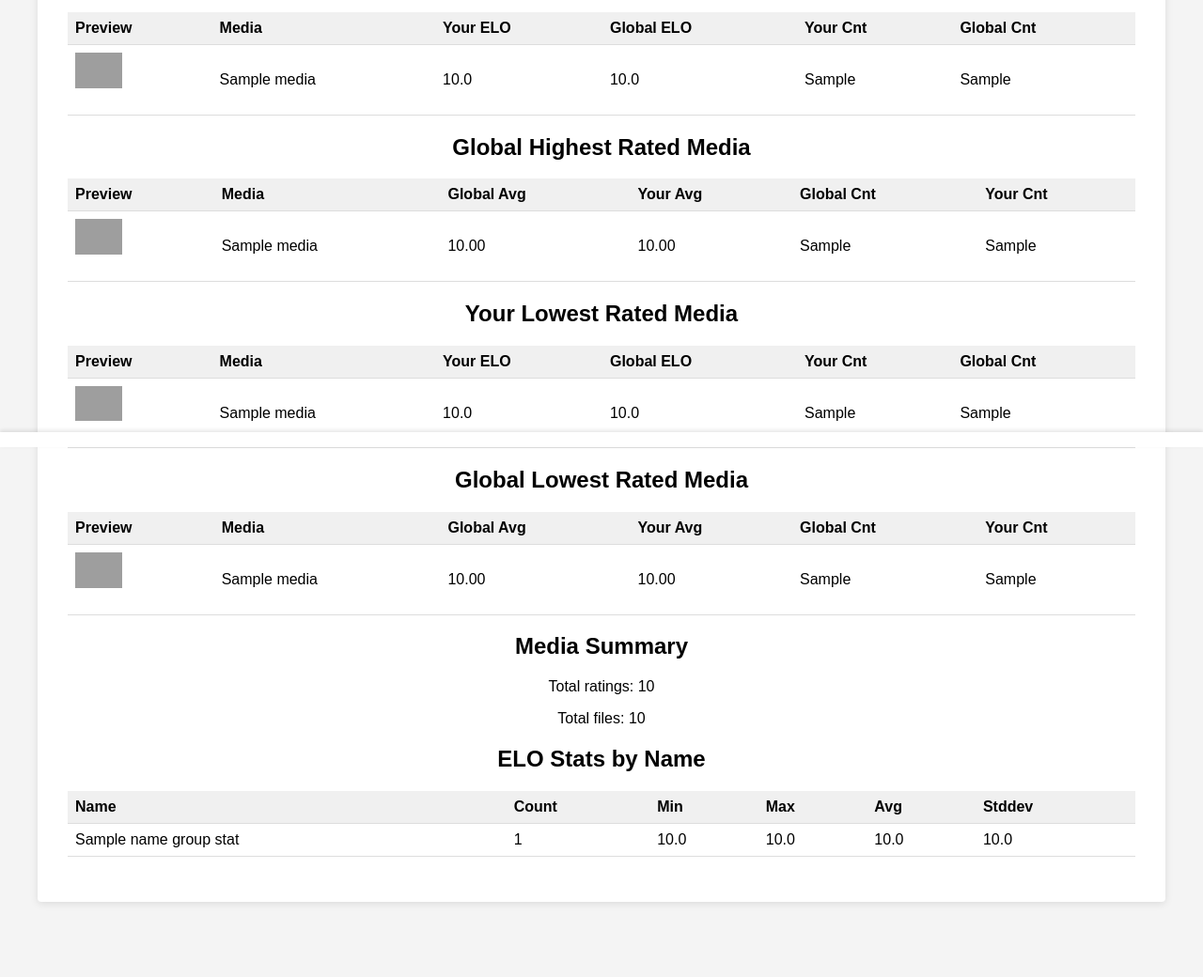
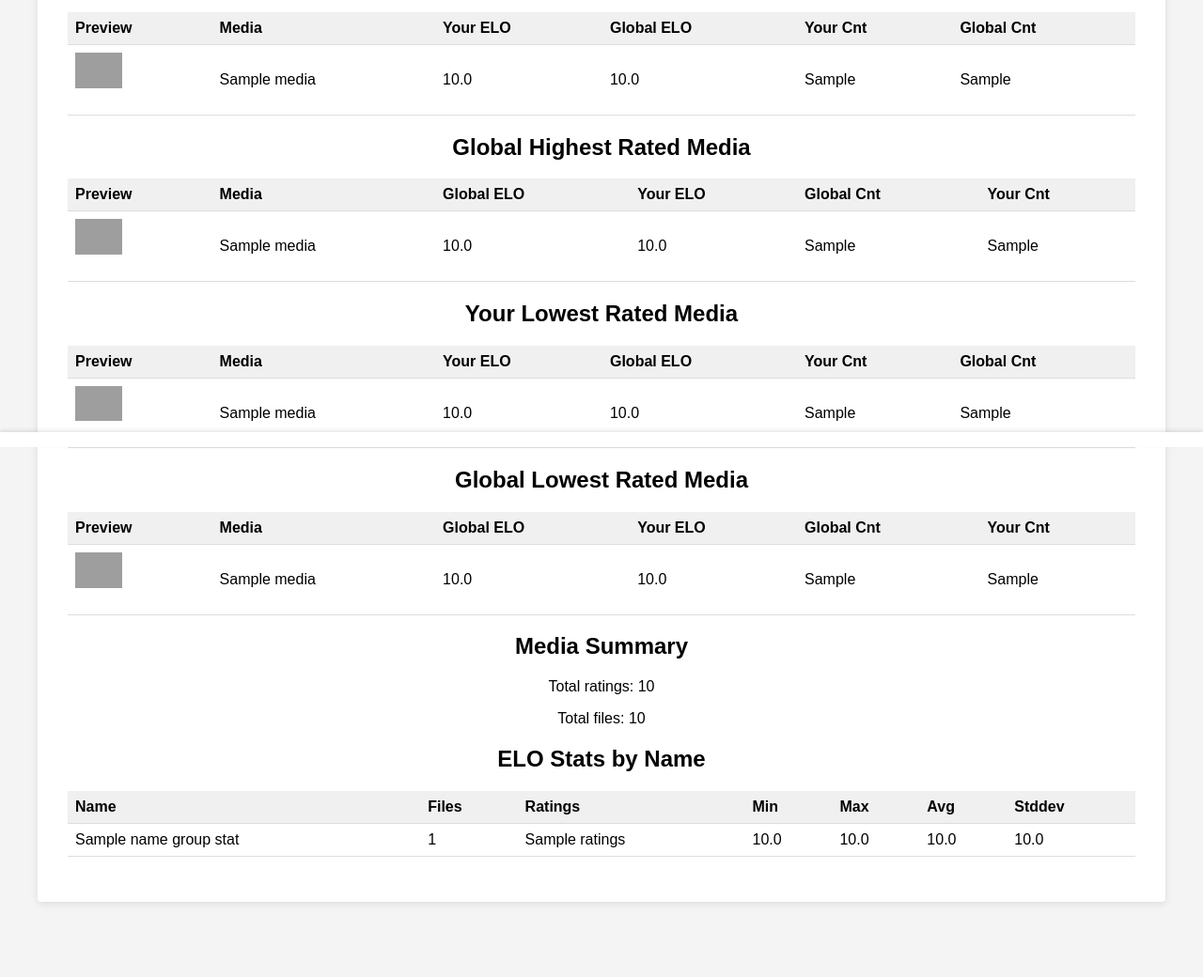
Before and after one commit to mullinmax/ranker, a FastAPI app: template app/templates/stats.html in a window 1280 px wide. Shown: the part 324-1364 px from the top of the page at 94% size. Run offline with FastAPI, Linux system fonts and the light colour scheme; the template is opened without the code that fills it: most values are stand-ins (such as "Sample title", 1, 10 or a date in 2020); parts of the project's set-up code (start-up, migrations or seed data) failed here and were passed over; grey boxes are pictures that could not be loaded.

Commit message:
Use ELO everywhere and show counts

```diff
--- a/app/main.py
+++ b/app/main.py
@@ -103,9 +103,7 @@ def list_users() -> list[str]:
 def get_media_file_summary() -> tuple[int, list[tuple[str, int]]]:
     """Return total media count and counts by normalized name."""
     files = [
-        f
-        for f in os.listdir(MEDIA_DIR)
-        if os.path.isfile(os.path.join(MEDIA_DIR, f))
+        f for f in os.listdir(MEDIA_DIR) if os.path.isfile(os.path.join(MEDIA_DIR, f))
     ]
     total = len(files)
     counts: dict[str, int] = {}
@@ -122,9 +120,7 @@ def get_media_file_summary() -> tuple[int, list[tuple[str, int]]]:
 def get_media_files(username: str, count: int) -> list[str]:
     """Return a shuffled list of media files for ranking."""
     files = [
-        f
-        for f in os.listdir(MEDIA_DIR)
-        if os.path.isfile(os.path.join(MEDIA_DIR, f))
+        f for f in os.listdir(MEDIA_DIR) if os.path.isfile(os.path.join(MEDIA_DIR, f))
     ]
     if not files:
         return []
@@ -209,9 +205,12 @@ def delete_user(username: str) -> None:
     conn.commit()
     conn.close()
 
+
 def get_user_media_stats(
     username: str, limit: int = 5
-) -> tuple[list[tuple[str, float, float, int, int]], list[tuple[str, float, float, int, int]]]:
+) -> tuple[
+    list[tuple[str, float, float, int, int]], list[tuple[str, float, float, int, int]]
+]:
     """Return a user's highest and lowest ELO rated media with global ELO."""
     conn = sqlite3.connect(DATABASE)
     cur = conn.cursor()
@@ -233,48 +232,51 @@ def get_user_media_stats(
     return highest, lowest
 
 
-def get_global_media_stats_with_user(
-    username: str, limit: int = 5
-) -> tuple[list[tuple[str, float, float | None, int, int]], list[tuple[str, float, float | None, int, int]]]:
-    """Return global stats with the requesting user's average for each item."""
+def get_global_media_stats_with_user(username: str, limit: int = 5) -> tuple[
+    list[tuple[str, float, float | None, int, int]],
+    list[tuple[str, float, float | None, int, int]],
+]:
+    """Return global ELO stats with the requesting user's ELO for each item."""
     conn = sqlite3.connect(DATABASE)
     cur = conn.cursor()
-    query_global = """
-        SELECT m.filename, AVG(score), COUNT(*) FROM (
-            SELECT first_id AS media_id, 1 AS score FROM rankings
-            UNION ALL SELECT second_id, 2 FROM rankings
-            UNION ALL SELECT third_id, 3 FROM rankings
-            UNION ALL SELECT fourth_id, 4 FROM rankings
-        ) r JOIN media m ON m.id = r.media_id
-        GROUP BY m.filename
-    """
-    cur.execute(query_global)
+    cur.execute("SELECT filename, elo, rating_count FROM media")
     global_rows = cur.fetchall()
     if not global_rows:
         conn.close()
         return [], []
-    query_user = """
-        SELECT m.filename, AVG(score), COUNT(*) FROM (
-            SELECT first_id AS media_id, 1 AS score FROM rankings WHERE username=?
-            UNION ALL SELECT second_id, 2 FROM rankings WHERE username=?
-            UNION ALL SELECT third_id, 3 FROM rankings WHERE username=?
-            UNION ALL SELECT fourth_id, 4 FROM rankings WHERE username=?
-        ) r JOIN media m ON m.id = r.media_id
-        GROUP BY m.filename
-    """
-    cur.execute(query_user, (username, username, username, username))
+    cur.execute(
+        """
+        SELECT m.filename, um.elo, um.rating_count
+        FROM user_media um JOIN media m ON um.media_id = m.id
+        WHERE um.username=?
+        """,
+        (username,),
+    )
     user_rows = {row[0]: (row[1], row[2]) for row in cur.fetchall()}
     conn.close()
-    global_rows.sort(key=lambda r: r[1])
+
+    global_rows.sort(key=lambda r: r[1], reverse=True)
     highest = global_rows[:limit]
     lowest = global_rows[-limit:][::-1]
     highest = [
-        (m, g_avg, user_rows.get(m, (None, 0))[0], g_cnt, user_rows.get(m, (None, 0))[1])
-        for m, g_avg, g_cnt in highest
+        (
+            m,
+            g_elo,
+            user_rows.get(m, (None, 0))[0],
+            g_cnt,
+            user_rows.get(m, (None, 0))[1],
+        )
+        for m, g_elo, g_cnt in highest
     ]
     lowest = [
-        (m, g_avg, user_rows.get(m, (None, 0))[0], g_cnt, user_rows.get(m, (None, 0))[1])
-        for m, g_avg, g_cnt in lowest
+        (
+            m,
+            g_elo,
+            user_rows.get(m, (None, 0))[0],
+            g_cnt,
+            user_rows.get(m, (None, 0))[1],
+        )
+        for m, g_elo, g_cnt in lowest
     ]
     return highest, lowest
 
@@ -292,31 +294,35 @@ def get_elo_rankings(limit: int = 20) -> list[tuple[str, float, int]]:
     return rows
 
 
-def get_name_group_elo_stats() -> list[tuple[str, int, float, float, float, float]]:
+def get_name_group_elo_stats() -> (
+    list[tuple[str, int, int, float, float, float, float]]
+):
     """Return stats of ELO ratings grouped by normalized media name."""
     conn = sqlite3.connect(DATABASE)
     cur = conn.cursor()
-    cur.execute("SELECT filename, elo FROM media")
+    cur.execute("SELECT filename, elo, rating_count FROM media")
     rows = cur.fetchall()
     conn.close()
-    groups: dict[str, list[float]] = {}
-    for media, rating in rows:
+    groups: dict[str, list[tuple[float, int]]] = {}
+    for media, rating, cnt in rows:
         name, _ = os.path.splitext(media)
         name = name.lower().replace("_", "")
         name = "".join(ch for ch in name if not ch.isdigit())
-        groups.setdefault(name, []).append(rating)
+        groups.setdefault(name, []).append((rating, cnt))
 
     stats = []
-    for name, ratings in groups.items():
-        count = len(ratings)
+    for name, values in groups.items():
+        count = len(values)
+        total_ratings = sum(c for _, c in values)
+        ratings = [r for r, _ in values]
         avg = sum(ratings) / count
         mn = min(ratings)
         mx = max(ratings)
         var = sum((r - avg) ** 2 for r in ratings) / count
-        std = var ** 0.5
-        stats.append((name, count, mn, mx, avg, std))
+        std = var**0.5
+        stats.append((name, count, total_ratings, mn, mx, avg, std))
 
-    stats.sort(key=lambda s: -s[4])
+    stats.sort(key=lambda s: -s[5])
     return stats
 
 
@@ -349,7 +355,7 @@ def rate(request: Request, order: str = Form(...)):
     username = request.cookies.get("username")
     if not username:
         return RedirectResponse("/login")
-    files = [f for f in order.split(',') if f]
+    files = [f for f in order.split(",") if f]
     ts = int(time.time())
     conn = sqlite3.connect(DATABASE)
     cur = conn.cursor()
@@ -604,9 +610,7 @@ def admin_upload_media(
 def remove_duplicate_images() -> int:
     """Remove duplicate images based on their pixel data and return count removed."""
     files = [
-        f
-        for f in os.listdir(MEDIA_DIR)
-        if os.path.isfile(os.path.join(MEDIA_DIR, f))
+        f for f in os.listdir(MEDIA_DIR) if os.path.isfile(os.path.join(MEDIA_DIR, f))
     ]
     hashes: dict[str, list[str]] = {}
     for fname in files:
--- a/app/templates/stats.html
+++ b/app/templates/stats.html
@@ -40,13 +40,13 @@
 <h2>Global Highest Rated Media</h2>
 {% if global_highest %}
 <table class="stats-table">
-  <tr><th>Preview</th><th>Media</th><th>Global Avg</th><th>Your Avg</th><th>Global Cnt</th><th>Your Cnt</th></tr>
+  <tr><th>Preview</th><th>Media</th><th>Global ELO</th><th>Your ELO</th><th>Global Cnt</th><th>Your Cnt</th></tr>
   {% for media, global_score, user_score, global_cnt, user_cnt in global_highest %}
   <tr>
     <td><img class="thumbnail" src="/media/{{ media }}" alt="{{ media }}" /></td>
     <td>{{ media }}</td>
-    <td>{{ '%.2f' % global_score }}</td>
-    <td>{{ '%.2f' % user_score if user_score is not none else 'N/A' }}</td>
+    <td>{{ '%.1f' % global_score }}</td>
+    <td>{{ '%.1f' % user_score if user_score is not none else 'N/A' }}</td>
     <td>{{ global_cnt }}</td>
     <td>{{ user_cnt }}</td>
   </tr>
@@ -78,13 +78,13 @@
 <h2>Global Lowest Rated Media</h2>
 {% if global_lowest %}
 <table class="stats-table">
-  <tr><th>Preview</th><th>Media</th><th>Global Avg</th><th>Your Avg</th><th>Global Cnt</th><th>Your Cnt</th></tr>
+  <tr><th>Preview</th><th>Media</th><th>Global ELO</th><th>Your ELO</th><th>Global Cnt</th><th>Your Cnt</th></tr>
   {% for media, global_score, user_score, global_cnt, user_cnt in global_lowest %}
   <tr>
     <td><img class="thumbnail" src="/media/{{ media }}" alt="{{ media }}" /></td>
     <td>{{ media }}</td>
-    <td>{{ '%.2f' % global_score }}</td>
-    <td>{{ '%.2f' % user_score if user_score is not none else 'N/A' }}</td>
+    <td>{{ '%.1f' % global_score }}</td>
+    <td>{{ '%.1f' % user_score if user_score is not none else 'N/A' }}</td>
     <td>{{ global_cnt }}</td>
     <td>{{ user_cnt }}</td>
   </tr>
@@ -100,11 +100,12 @@
 <h2>ELO Stats by Name</h2>
 {% if name_group_stats %}
 <table class="stats-table">
-  <tr><th>Name</th><th>Count</th><th>Min</th><th>Max</th><th>Avg</th><th>Stddev</th></tr>
-  {% for name, count, mn, mx, avg, std in name_group_stats %}
+  <tr><th>Name</th><th>Files</th><th>Ratings</th><th>Min</th><th>Max</th><th>Avg</th><th>Stddev</th></tr>
+  {% for name, count, ratings, mn, mx, avg, std in name_group_stats %}
   <tr>
     <td>{{ name }}</td>
     <td>{{ count }}</td>
+    <td>{{ ratings }}</td>
     <td>{{ '%.1f' % mn }}</td>
     <td>{{ '%.1f' % mx }}</td>
     <td>{{ '%.1f' % avg }}</td>
```
